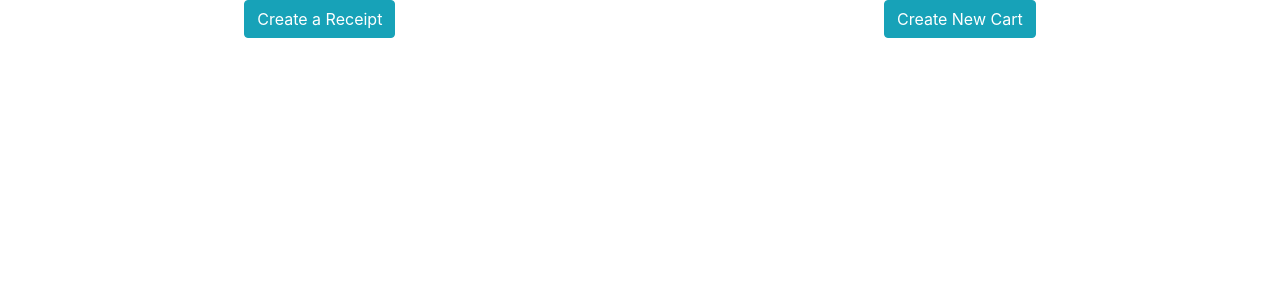
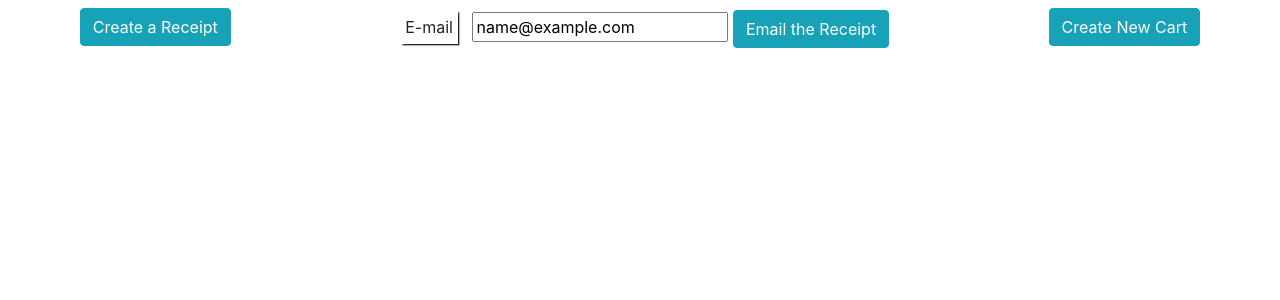
Before and after one commit to jwdiller/CSC289-Group2-Inventory, a Django app: template app/cashier/templates/cashierScreen.html in a window 1280 px wide. Shown: the part 62-362 px from the top of the page. Run offline with Django 4.2, Linux system fonts and the light colour scheme; the template is opened without the code that fills it: most values are stand-ins (such as "Sample title", 1, 10 or a date in 2020).

Commit message:
Add files via upload

```diff
--- a/app/cashier/templates/cashierScreen.html
+++ b/app/cashier/templates/cashierScreen.html
@@ -7,6 +7,7 @@ Home
 
 {% block head %}
     <link rel="stylesheet" href="{% static 'css/cashier.css' %}" id="css">
+    <script src="{% static 'scripts/validEmail.js' %}" defer></script>
 {% endblock %}
 
 {% block content %}
@@ -55,13 +56,17 @@ Home
         }
     </script>
     <button class="nav-item btn btn-info" type="button" onclick="showReceipt()">Create a Receipt</button>
-    {% if 'email' in receiptDict %}
-        <form action={% url 'emailReceipt' %} method='POST'>
-            {% csrf_token %}
-            <input type="hidden" name="receiptDict" value="{{ receiptDict }}">
-            <button class="nav-item btn btn-info" type="Submit">Email the Receipt</button>
-        </form>
-    {% endif %}
+    <form action={% url 'emailReceipt' %} method='POST'>
+        {% csrf_token %}
+        <label for="emailAddress">E-mail</label>
+        {% if email %}
+            <input type="text" id="emailAddress" name="emailAddress" placeholder="email@address.com" value="{{ email }}" oninput="showvalid()">
+        {% else %}
+            <input type="text" id="emailAddress" name="emailAddress" placeholder="email@address.com" oninput="showvalid()">
+        {% endif %}
+        <input type="hidden" name="receiptDict" value="{{ receiptDict }}">
+        <button name="emailButton" id="emailButton" class="nav-item btn btn-info" type="Submit">Email the Receipt</button>
+    </form>
 {% endif %}
     <div class="nav-item"><a class="btn btn-info" href="{% url 'catalog' %}">Create New Cart</a></div>
     </div>
```
